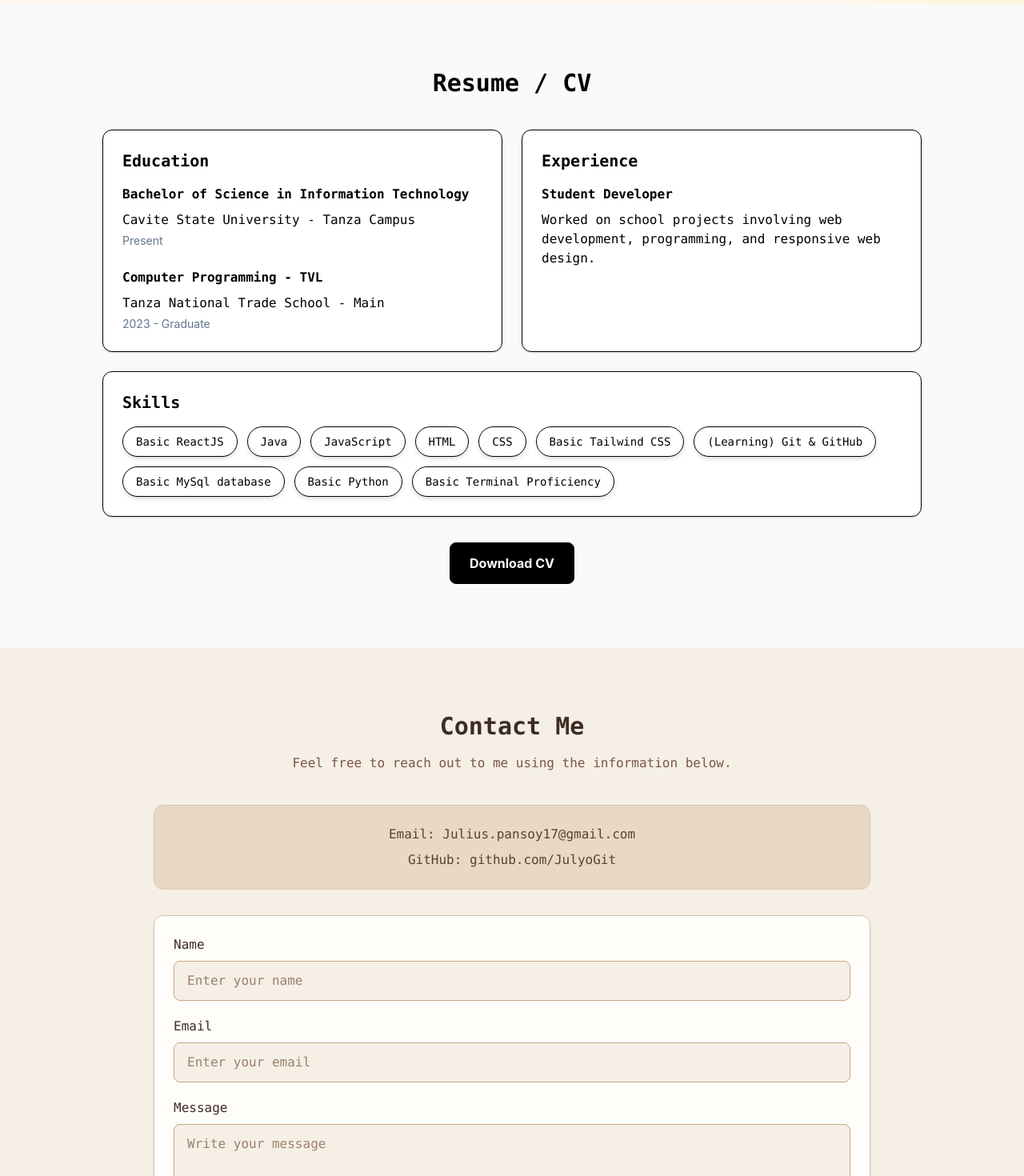
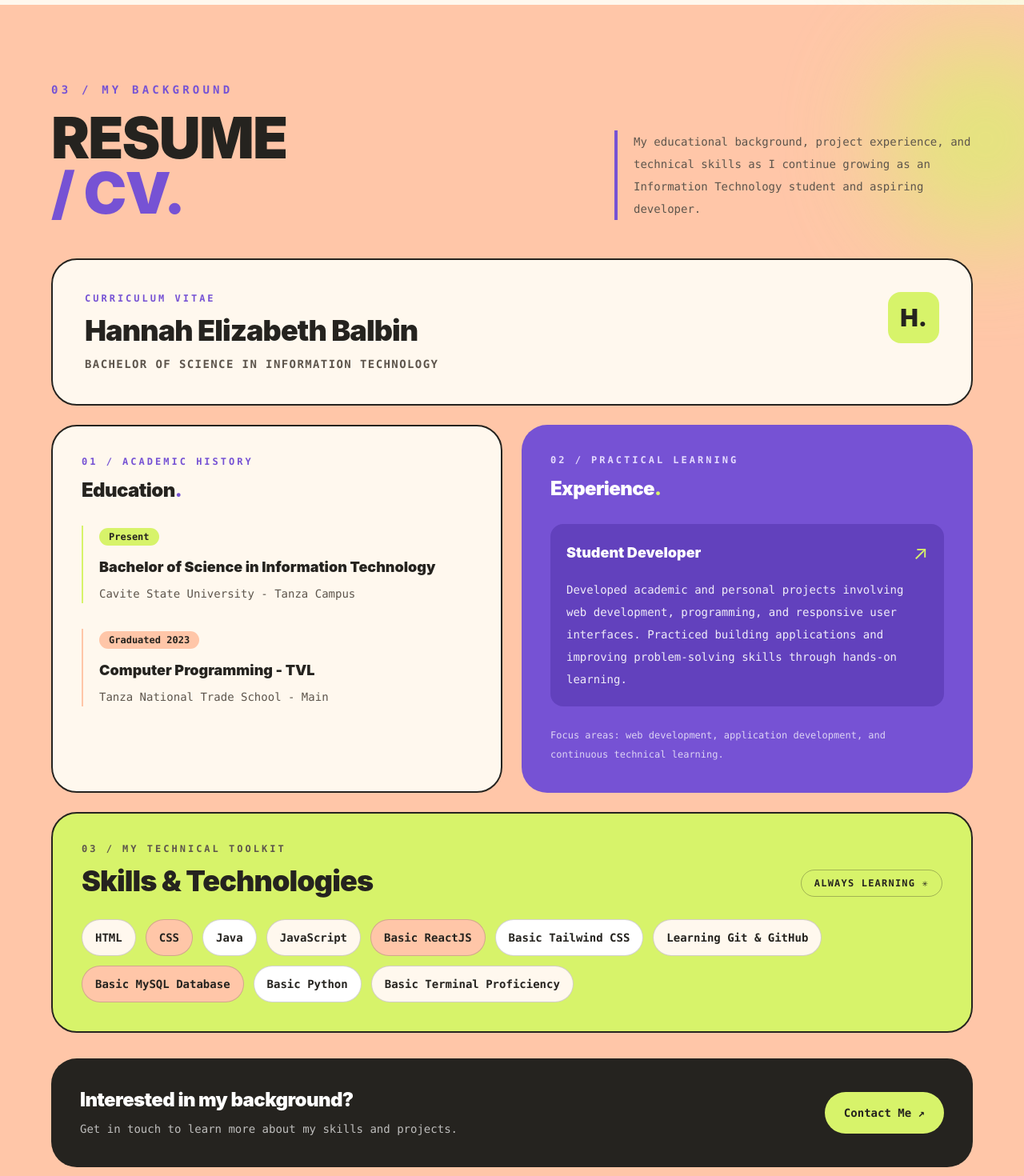
Before and after one commit to hannahelzbth/eportfoliobalbin, a React (Vite) app: page / in a window 1280 px wide. Shown: the part 3880-5350 px from the top of the page at 80% size. Built offline with nearby package versions, Linux system fonts and the light colour scheme.

Commit message:
describe changes

```diff
--- a/src/components/Resume.jsx
+++ b/src/components/Resume.jsx
@@ -1,120 +1,188 @@
-Resume.jsx
 
 function Resume() {
+  const skills = [
+    "HTML",
+    "CSS",
+    "Java",
+    "JavaScript",
+    "Basic ReactJS",
+    "Basic Tailwind CSS",
+    "Learning Git & GitHub",
+    "Basic MySQL Database",
+    "Basic Python",
+    "Basic Terminal Proficiency",
+  ];
+
   return (
     <section
       id="resume"
-      className="bg-slate-50 px-6 py-20"
+      className="relative overflow-hidden bg-[#FFC6A8] px-6 py-24 text-[#25231F]"
     >
-      <div className="mx-auto max-w-5xl">
-        <h2 className="mb-10 text-center text-3xl font-bold text-black font-mono">
-          Resume / CV
-        </h2>
+      <div className="pointer-events-none absolute -right-20 top-10 h-64 w-64 rounded-full bg-[#D7F36A] opacity-70 blur-3xl" />
 
-        <div className="grid gap-6 md:grid-cols-2">
-          <div className="rounded-xl border border-black bg-white p-6 shadow-sm">
-            <h3 className="mb-4 text-xl font-semibold text-black font-mono">
-              Education
-            </h3>
-
-            <h4 className="font-semibold text-black font-mono">
-              Bachelor of Science in Information Technology
-            </h4>
-
-            <p className="mt-2 text-black font-mono">
-              Cavite State University - Tanza Campus
+      <div className="relative mx-auto max-w-6xl">
+        <div className="mb-12 grid items-end gap-6 md:grid-cols-[1.2fr_0.8fr]">
+          <div>
+            <p className="mb-4 font-mono text-sm font-bold uppercase tracking-[0.3em] text-[#7652D4]">
+              03 / My background
             </p>
 
-            <p className="mt-1 text-sm text-slate-500">
-              Present
-            </p>
-
-            <br />
-                        <h4 className="font-semibold text-black font-mono">
-              Computer Programming - TVL
-            </h4>
-
-            <p className="mt-2 text-black font-mono">
-              Tanza National Trade School - Main
-            </p>
-
-            <p className="mt-1 text-sm text-slate-500">
-              2023 - Graduate
-            </p>
-
+            <h2 className="text-5xl font-black leading-[0.95] tracking-tight sm:text-6xl md:text-7xl">
+              RESUME
+              <br />
+              <span className="text-[#7652D4]">/ CV.</span>
+            </h2>
           </div>
 
-          <div className="rounded-xl border border-black bg-white p-6 shadow-sm">
-            <h3 className="mb-4 text-xl font-semibold text-black font-mono">
-              Experience
-            </h3>
+          <p className="max-w-md border-l-4 border-[#7652D4] pl-5 font-mono text-sm leading-7 text-[#5D554C] md:justify-self-end">
+            My educational background, project experience, and technical
+            skills as I continue growing as an Information Technology student
+            and aspiring developer.
+          </p>
+        </div>
 
-            <h4 className="font-semibold text-black font-mono">
-              Student Developer
-            </h4>
+        <div className="mb-6 rounded-[2rem] border-2 border-[#25231F] bg-[#FFF8EE] p-7 sm:p-10">
+          <div className="flex flex-col justify-between gap-5 sm:flex-row sm:items-start">
+            <div>
+              <p className="font-mono text-xs font-bold uppercase tracking-[0.25em] text-[#7652D4]">
+                Curriculum Vitae
+              </p>
 
-            <p className="mt-2 text-black font-mono">
-              Worked on school projects involving web development,
-              programming, and responsive web design.
-            </p>
-          </div>
+              <h3 className="mt-3 text-3xl font-black tracking-tight sm:text-4xl">
+                Hannah Elizabeth Balbin
+              </h3>
 
-          <div className="rounded-xl border border-black font-mono bg-white p-6 shadow-sm md:col-span-2">
-            <h3 className="mb-4 text-xl font-semibold text-black">
-              Skills
-            </h3>
+              <p className="mt-3 font-mono text-sm font-bold uppercase tracking-widest text-[#5D554C]">
+                Bachelor of Science in Information Technology
+              </p>
+            </div>
 
-            <div className="flex flex-wrap gap-3">
-              <span className="rounded-full bg-white border border-black px-4 py-2 text-sm text-black shadow-md hover:bg-gray-300 hover:shadow-lg transition-all duration-200 hover:-translate-y-1">
-                Basic ReactJS
-              </span>
-
-              <span className="rounded-full bg-white border border-black px-4 py-2 text-sm text-black shadow-md hover:bg-gray-300 hover:shadow-lg transition-all duration-200 hover:-translate-y-1">
-                Java
-              </span>
-
-              <span className="rounded-full bg-white border border-black px-4 py-2 text-sm text-black shadow-md hover:bg-gray-300 hover:shadow-lg transition-all duration-200 hover:-translate-y-1">
-                JavaScript
-              </span>
-
-              <span className="rounded-full bg-white border border-black px-4 py-2 text-sm text-black shadow-md hover:bg-gray-300 hover:shadow-lg transition-all duration-200 hover:-translate-y-1">
-                HTML
-              </span>
-
-              <span className="rounded-full bg-white border border-black px-4 py-2 text-sm text-black shadow-md hover:bg-gray-300 hover:shadow-lg transition-all duration-200 hover:-translate-y-1">
-                CSS
-              </span>
-
-              <span className="rounded-full bg-white border border-black px-4 py-2 text-sm text-black shadow-md hover:bg-gray-300 hover:shadow-lg transition-all duration-200 hover:-translate-y-1">
-                Basic Tailwind CSS
-              </span>
-
-              <span className="rounded-full bg-white border border-black px-4 py-2 text-sm text-black shadow-md hover:bg-gray-300 hover:shadow-lg transition-all duration-200 hover:-translate-y-1">
-               (Learning) Git & GitHub
-              </span>
-
-              <span className="rounded-full bg-white border border-black px-4 py-2 text-sm text-black shadow-md hover:bg-gray-300 hover:shadow-lg transition-all duration-200 hover:-translate-y-1">
-                Basic MySql database
-              </span>
-
-              <span className="rounded-full bg-white border border-black px-4 py-2 text-sm text-black shadow-md hover:bg-gray-300 hover:shadow-lg transition-all duration-200 hover:-translate-y-1">
-                Basic Python
-              </span>
-
-              <span className="rounded-full bg-white border border-black px-4 py-2 text-sm text-black shadow-md hover:bg-gray-300 hover:shadow-lg transition-all duration-200 hover:-translate-y-1">
-                Basic Terminal Proficiency
-              </span>
+            <div className="flex h-16 w-16 shrink-0 items-center justify-center rounded-2xl bg-[#D7F36A] text-3xl font-black">
+              H.
             </div>
           </div>
         </div>
 
-        <div className="mt-8 text-center">
+        <div className="grid gap-6 md:grid-cols-2">
+          <div className="rounded-[2rem] border-2 border-[#25231F] bg-[#FFF8EE] p-7 sm:p-9">
+            <p className="mb-3 font-mono text-xs font-bold uppercase tracking-[0.25em] text-[#7652D4]">
+              01 / Academic history
+            </p>
+
+            <h3 className="mb-7 text-2xl font-black tracking-tight">
+              Education<span className="text-[#7652D4]">.</span>
+            </h3>
+
+            <div className="border-l-2 border-[#D7F36A] pl-5">
+              <span className="rounded-full bg-[#D7F36A] px-3 py-1 font-mono text-xs font-bold">
+                Present
+              </span>
+
+              <h4 className="mt-4 text-lg font-black leading-snug">
+                Bachelor of Science in Information Technology
+              </h4>
+
+              <p className="mt-2 font-mono text-sm leading-6 text-[#5D554C]">
+                Cavite State University - Tanza Campus
+              </p>
+            </div>
+
+            <div className="mt-8 border-l-2 border-[#FFC6A8] pl-5">
+              <span className="rounded-full bg-[#FFC6A8] px-3 py-1 font-mono text-xs font-bold">
+                Graduated 2023
+              </span>
+
+              <h4 className="mt-4 text-lg font-black leading-snug">
+                Computer Programming - TVL
+              </h4>
+
+              <p className="mt-2 font-mono text-sm leading-6 text-[#5D554C]">
+                Tanza National Trade School - Main
+              </p>
+            </div>
+          </div>
+
+          <div className="rounded-[2rem] bg-[#7652D4] p-7 text-white sm:p-9">
+            <p className="mb-3 font-mono text-xs font-bold uppercase tracking-[0.25em] text-[#E5DBFF]">
+              02 / Practical learning
+            </p>
+
+            <h3 className="mb-7 text-2xl font-black tracking-tight">
+              Experience<span className="text-[#D7F36A]">.</span>
+            </h3>
+
+            <div className="rounded-2xl bg-[#6241BD] p-5">
+              <div className="mb-4 flex items-center justify-between gap-3">
+                <h4 className="text-lg font-black">Student Developer</h4>
+                <span className="text-2xl text-[#D7F36A]">↗</span>
+              </div>
+
+              <p className="font-mono text-sm leading-7 text-white/90">
+                Developed academic and personal projects involving web
+                development, programming, and responsive user interfaces.
+                Practiced building applications and improving problem-solving
+                skills through hands-on learning.
+              </p>
+            </div>
+
+            <p className="mt-6 font-mono text-xs leading-6 text-white/75">
+              Focus areas: web development, application development, and
+              continuous technical learning.
+            </p>
+          </div>
+
+          <div className="rounded-[2rem] border-2 border-[#25231F] bg-[#D7F36A] p-7 sm:p-9 md:col-span-2">
+            <div className="mb-7 flex flex-col justify-between gap-4 sm:flex-row sm:items-end">
+              <div>
+                <p className="mb-3 font-mono text-xs font-bold uppercase tracking-[0.25em] text-[#5D554C]">
+                  03 / My technical toolkit
+                </p>
+
+                <h3 className="text-3xl font-black tracking-tight sm:text-4xl">
+                  Skills & Technologies
+                </h3>
+              </div>
+
+              <span className="self-start rounded-full border border-[#25231F]/30 px-4 py-2 font-mono text-xs font-bold uppercase tracking-widest sm:self-auto">
+                Always learning ✳
+              </span>
+            </div>
+
+            <div className="flex flex-wrap gap-3">
+              {skills.map((skill, index) => (
+                <span
+                  key={skill}
+                  className={`rounded-full border border-[#25231F]/20 px-4 py-3 font-mono text-sm font-bold transition duration-200 hover:-translate-y-1 hover:shadow-md ${
+                    index % 3 === 0
+                      ? "bg-[#FFF8EE]"
+                      : index % 3 === 1
+                        ? "bg-[#FFC6A8]"
+                        : "bg-white"
+                  }`}
+                >
+                  {skill}
+                </span>
+              ))}
+            </div>
+          </div>
+        </div>
+
+        <div className="mt-8 flex flex-col items-center justify-between gap-5 rounded-[2rem] bg-[#25231F] p-7 text-center text-white sm:flex-row sm:text-left sm:p-9">
+          <div>
+            <h3 className="text-2xl font-black tracking-tight">
+              Interested in my background?
+            </h3>
+
+            <p className="mt-2 font-mono text-sm leading-6 text-white/70">
+              Get in touch to learn more about my skills and projects.
+            </p>
+          </div>
+
           <a
-          href="/Julius-Pansoy-CV.pdf"
-          download
-          className="inline-block rounded-lg border border-black bg-black px-6 py-3 font-bold leading-relaxed text-white transition hover:bg-white hover:text-black"
+            href="#contact"
+            className="inline-flex shrink-0 items-center gap-3 rounded-full bg-[#D7F36A] px-6 py-4 font-mono text-sm font-bold text-[#25231F] transition duration-200 hover:-translate-y-1 hover:bg-[#FFC6A8]"
           >
-          Download CV
+            Contact Me ↗
           </a>
         </div>
       </div>
```
